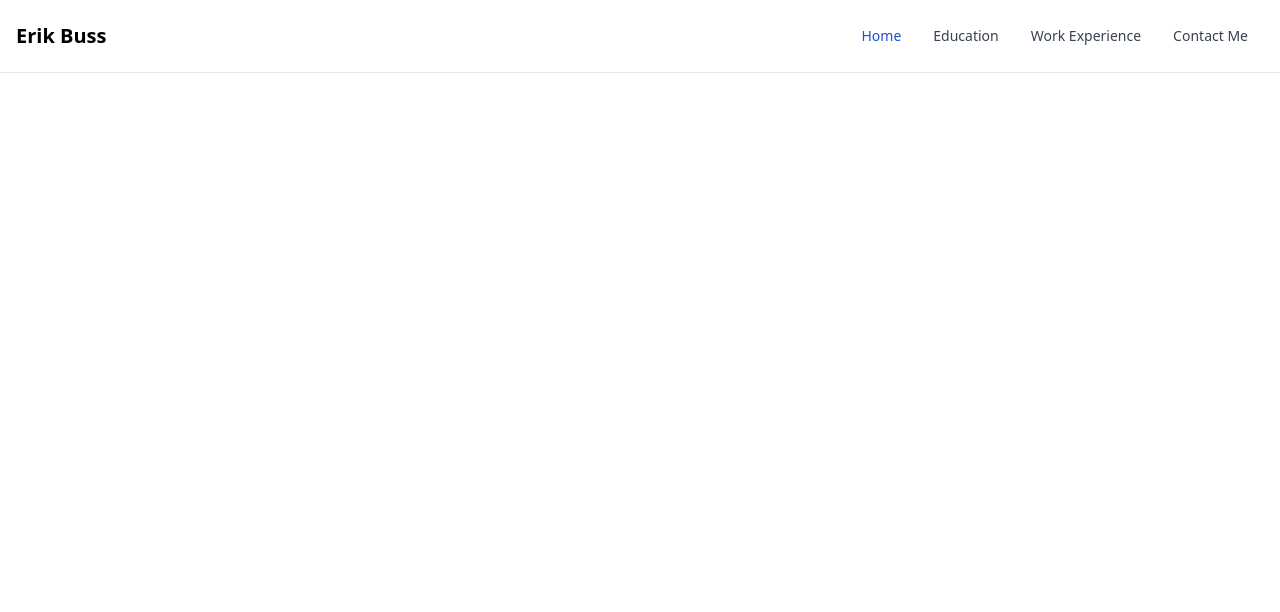
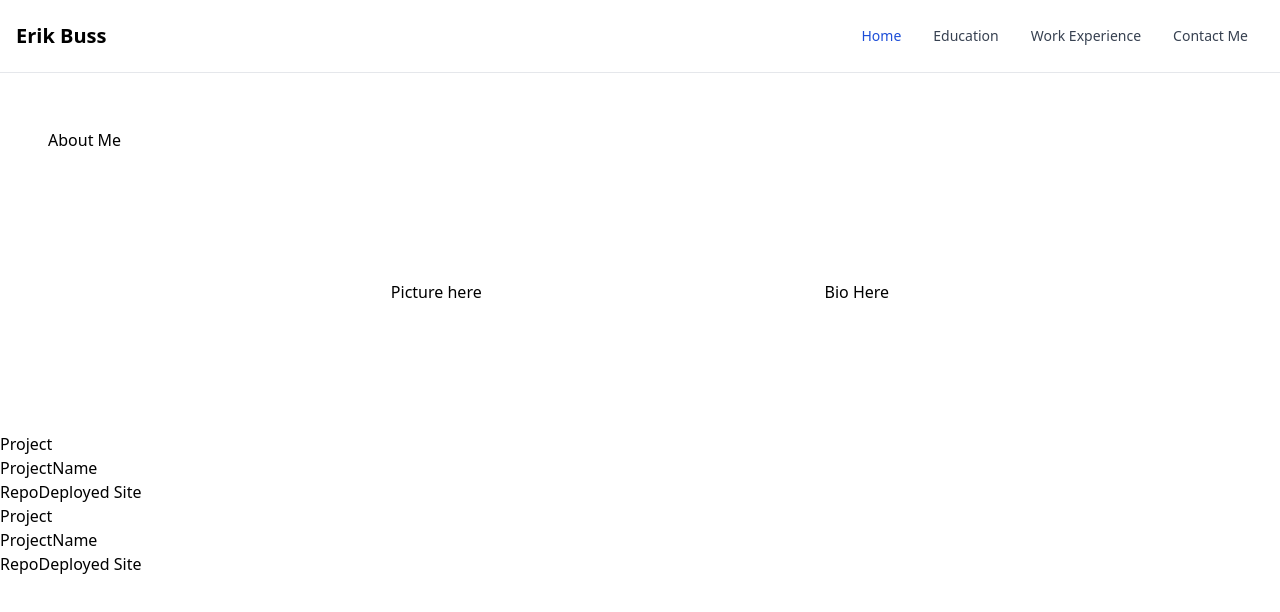
Before and after one commit to neft-tk/portfolio-2.0, a React (Create React App) app: page / in a window 1280 px wide. Shown: the top 612 px of the page. Built offline with nearby package versions, Linux system fonts and the light colour scheme.

Commit message:
Project components started

```diff
--- a/package.json
+++ b/package.json
@@ -8,6 +8,7 @@
     "@testing-library/user-event": "^13.5.0",
     "react": "^18.2.0",
     "react-dom": "^18.2.0",
+    "react-router-dom": "^6.6.0",
     "react-scripts": "5.0.1",
     "web-vitals": "^2.1.4"
   },
--- a/src/App.js
+++ b/src/App.js
@@ -1,10 +1,14 @@
 import "./style.css";
 import Nav from "./components/Nav";
+import About from "./components/About";
+import ProjectSpace from "./components/ProjectSpace";
 
 function App() {
   return (
     <>
       <Nav/>
+      <About/>
+      <ProjectSpace/>
     </>
   );
 }
--- /dev/null
+++ b/src/components/About.jsx
@@ -0,0 +1,16 @@
+import React from "react";
+
+export default function About() {
+
+    return (
+      <>
+      <div className="block">
+        <h1 className="mx-12 my-32">About Me</h1>
+        <div className="flex flex-row justify-evenly mx-12 my-32">
+        <div>Picture here</div>
+        <div>Bio Here</div>
+        </div>
+        </div>
+      </>
+    );
+}
--- /dev/null
+++ b/src/components/Project.jsx
@@ -0,0 +1,13 @@
+import React from 'react'
+
+export default function Project({ repoLink, deployedLink }) {
+
+    return (
+        <>
+      <div>Project</div>
+      <h1>ProjectName</h1>
+      <a href={repoLink} target="_blank">Repo</a>
+      <a href={deployedLink} target="_blank">Deployed Site</a>
+      </>
+    )
+}
--- /dev/null
+++ b/src/components/ProjectSpace.jsx
@@ -0,0 +1,19 @@
+import React from "react";
+import Project from "./Project";
+
+let firstProjectRepoURL = "https://github.com/neft-tk/fatal-forge";
+let firstProjectDeployedURL = "https://gridlocke.net/";
+
+let secondProjectRepoURL = "https://github.com/neft-tk/Code-Conflict";
+
+export default function ProjectSpace() {
+  return (
+    <>
+      <Project
+        repoLink={firstProjectRepoURL}
+        deployedLink={firstProjectDeployedURL}
+      />
+      <Project repoLink={secondProjectRepoURL} />
+    </>
+  );
+}
```
Also changed, not shown: 1 other file (tests, documents, lock files or other folders).
